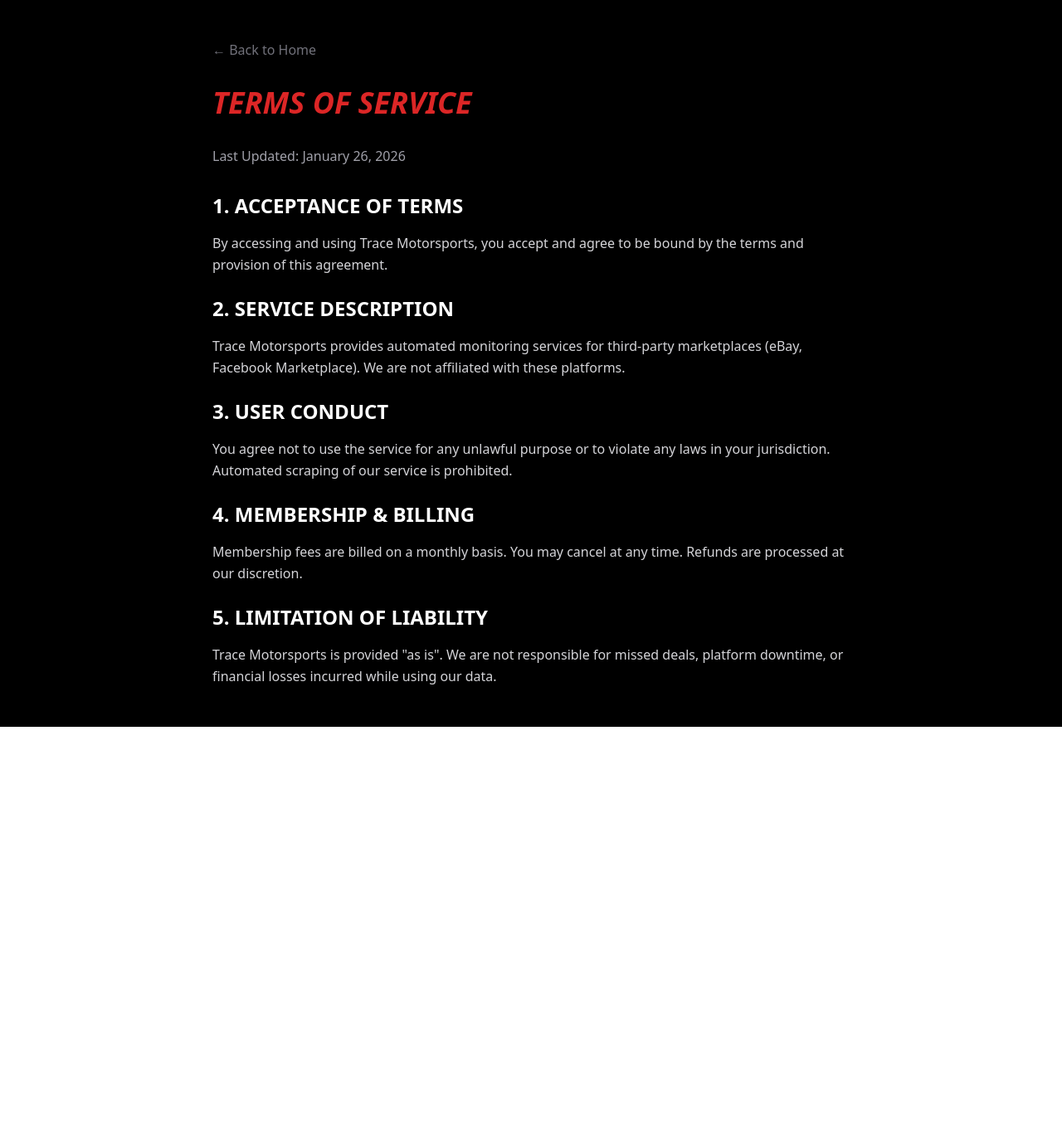
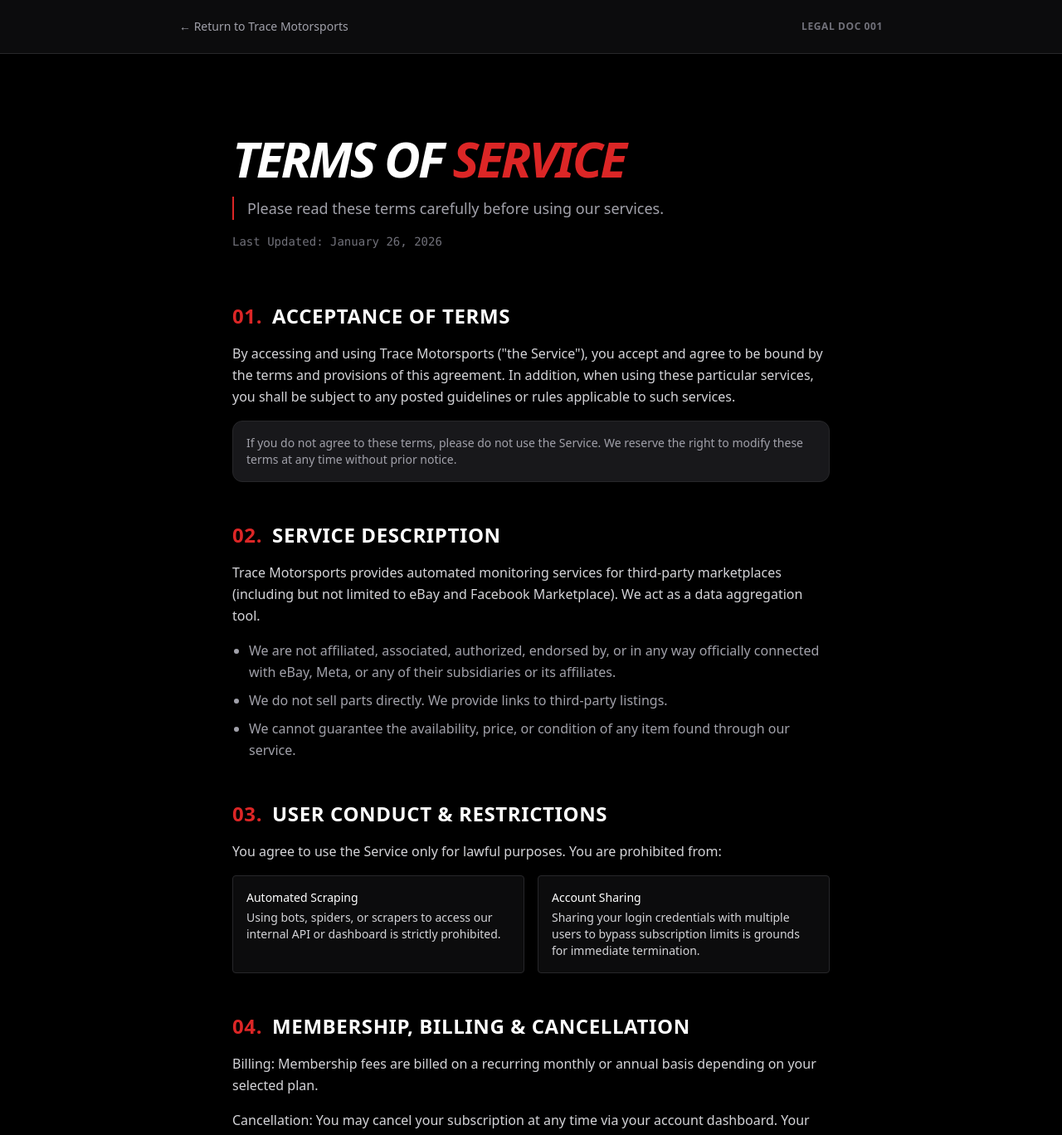
Before and after one commit to notmoathe/PartsHawk, a Next.js app: page /terms in a window 1280 px wide. Shown: the top 1368 px of the page at 83% size. Before the commit the page ends 876 px from the top, so only its background shows below. Built offline with nearby package versions, Linux system fonts and the light colour scheme.

Commit message:
Update Terms page content

```diff
--- a/app/terms/page.tsx
+++ b/app/terms/page.tsx
@@ -2,38 +2,129 @@ import Link from 'next/link'
 
 export default function TermsPage() {
     return (
-        <main className="min-h-screen bg-black text-white p-6 md:p-12">
-            <div className="max-w-3xl mx-auto space-y-8">
-                <Link href="/" className="text-zinc-500 hover:text-white transition-colors">← Back to Home</Link>
+        <main className="min-h-screen bg-black text-white selection:bg-red-600 selection:text-white">
+            {/* Header / Nav */}
+            <div className="border-b border-zinc-800 bg-zinc-900/50 backdrop-blur-sm sticky top-0 z-50">
+                <div className="max-w-4xl mx-auto px-6 h-16 flex items-center justify-between">
+                    <Link href="/" className="text-zinc-400 hover:text-white transition-colors text-sm font-medium flex items-center gap-2">
+                        ← Return to Trace Motorsports
+                    </Link>
+                    <span className="text-zinc-500 text-xs uppercase tracking-wider font-bold">Legal Doc 001</span>
+                </div>
+            </div>
 
-                <h1 className="text-4xl font-black uppercase italic text-red-600">Terms of Service</h1>
-                <p className="text-zinc-400">Last Updated: January 26, 2026</p>
+            <div className="max-w-3xl mx-auto px-6 py-16 md:py-24">
+                {/* Title Section */}
+                <div className="mb-16 space-y-4">
+                    <h1 className="text-5xl md:text-6xl font-black uppercase italic tracking-tighter text-white">
+                        Terms of <span className="text-red-600">Service</span>
+                    </h1>
+                    <p className="text-zinc-400 text-lg border-l-2 border-red-600 pl-4">
+                        Please read these terms carefully before using our services.
+                    </p>
+                    <p className="text-zinc-500 text-sm font-mono">Last Updated: January 26, 2026</p>
+                </div>
 
-                <div className="space-y-6 text-zinc-300 leading-relaxed">
-                    <section>
-                        <h2 className="text-2xl font-bold text-white mb-4 uppercase">1. Acceptance of Terms</h2>
-                        <p>By accessing and using Trace Motorsports, you accept and agree to be bound by the terms and provision of this agreement.</p>
+                {/* Content */}
+                <div className="space-y-12 text-zinc-300 leading-relaxed font-light">
+
+                    {/* Section 1 */}
+                    <section className="space-y-4">
+                        <h2 className="text-2xl font-bold text-white uppercase tracking-wide flex items-center gap-3">
+                            <span className="text-red-600">01.</span> Acceptance of Terms
+                        </h2>
+                        <p>
+                            By accessing and using Trace Motorsports ("the Service"), you accept and agree to be bound by the terms and provisions of this agreement. In addition, when using these particular services, you shall be subject to any posted guidelines or rules applicable to such services.
+                        </p>
+                        <p className="bg-zinc-900 p-4 border border-zinc-800 rounded-lg text-sm text-zinc-400">
+                            If you do not agree to these terms, please do not use the Service. We reserve the right to modify these terms at any time without prior notice.
+                        </p>
                     </section>
 
-                    <section>
-                        <h2 className="text-2xl font-bold text-white mb-4 uppercase">2. Service Description</h2>
-                        <p>Trace Motorsports provides automated monitoring services for third-party marketplaces (eBay, Facebook Marketplace). We are not affiliated with these platforms.</p>
+                    {/* Section 2 */}
+                    <section className="space-y-4">
+                        <h2 className="text-2xl font-bold text-white uppercase tracking-wide flex items-center gap-3">
+                            <span className="text-red-600">02.</span> Service Description
+                        </h2>
+                        <p>
+                            Trace Motorsports provides automated monitoring services for third-party marketplaces (including but not limited to eBay and Facebook Marketplace). We act as a data aggregation tool.
+                        </p>
+                        <ul className="list-disc pl-5 space-y-2 text-zinc-400">
+                            <li>We are <strong>not</strong> affiliated, associated, authorized, endorsed by, or in any way officially connected with eBay, Meta, or any of their subsidiaries or its affiliates.</li>
+                            <li>We do not sell parts directly. We provide links to third-party listings.</li>
+                            <li>We cannot guarantee the availability, price, or condition of any item found through our service.</li>
+                        </ul>
                     </section>
 
-                    <section>
-                        <h2 className="text-2xl font-bold text-white mb-4 uppercase">3. User Conduct</h2>
-                        <p>You agree not to use the service for any unlawful purpose or to violate any laws in your jurisdiction. Automated scraping of our service is prohibited.</p>
+                    {/* Section 3 */}
+                    <section className="space-y-4">
+                        <h2 className="text-2xl font-bold text-white uppercase tracking-wide flex items-center gap-3">
+                            <span className="text-red-600">03.</span> User Conduct & Restrictions
+                        </h2>
+                        <p>
+                            You agree to use the Service only for lawful purposes. You are prohibited from:
+                        </p>
+                        <div className="grid md:grid-cols-2 gap-4 text-sm">
+                            <div className="bg-zinc-900/50 p-4 border border-zinc-800 rounded">
+                                <strong className="text-white block mb-1">Automated Scraping</strong>
+                                Using bots, spiders, or scrapers to access our internal API or dashboard is strictly prohibited.
+                            </div>
+                            <div className="bg-zinc-900/50 p-4 border border-zinc-800 rounded">
+                                <strong className="text-white block mb-1">Account Sharing</strong>
+                                Sharing your login credentials with multiple users to bypass subscription limits is grounds for immediate termination.
+                            </div>
+                        </div>
                     </section>
 
-                    <section>
-                        <h2 className="text-2xl font-bold text-white mb-4 uppercase">4. Membership & Billing</h2>
-                        <p>Membership fees are billed on a monthly basis. You may cancel at any time. Refunds are processed at our discretion.</p>
+                    {/* Section 4 */}
+                    <section className="space-y-4">
+                        <h2 className="text-2xl font-bold text-white uppercase tracking-wide flex items-center gap-3">
+                            <span className="text-red-600">04.</span> Membership, Billing & Cancellation
+                        </h2>
+                        <p>
+                            <strong>Billing:</strong> Membership fees are billed on a recurring monthly or annual basis depending on your selected plan.
+                        </p>
+                        <p>
+                            <strong>Cancellation:</strong> You may cancel your subscription at any time via your account dashboard. Your access will continue until the end of your current billing period.
+                        </p>
+                        <p>
+                            <strong>Refunds:</strong> We offer a 3-day money-back guarantee for new users if the service does not meet expectations. After this period, refunds are processed at our sole discretion.
+                        </p>
                     </section>
 
-                    <section>
-                        <h2 className="text-2xl font-bold text-white mb-4 uppercase">5. Limitation of Liability</h2>
-                        <p>Trace Motorsports is provided "as is". We are not responsible for missed deals, platform downtime, or financial losses incurred while using our data.</p>
+                    {/* Section 5 */}
+                    <section className="space-y-4">
+                        <h2 className="text-2xl font-bold text-white uppercase tracking-wide flex items-center gap-3">
+                            <span className="text-red-600">05.</span> Limitation of Liability
+                        </h2>
+                        <p className="uppercase text-xs font-bold text-zinc-500 tracking-widest">Read this carefully</p>
+                        <p>
+                            Trace Motorsports is provided on an "AS IS" and "AS AVAILABLE" basis. We are not responsible for:
+                        </p>
+                        <ul className="list-disc pl-5 space-y-2 text-zinc-400">
+                            <li>Missed deals or delayed alerts due to third-party platform downtime.</li>
+                            <li>Financial losses incurred from purchasing items found through our links.</li>
+                            <li>Scams or fraudulent listings posted by third-party sellers. Always do your own due diligence before purchasing.</li>
+                        </ul>
                     </section>
+
+                    {/* Section 6 */}
+                    <section className="space-y-4">
+                        <h2 className="text-2xl font-bold text-white uppercase tracking-wide flex items-center gap-3">
+                            <span className="text-red-600">06.</span> Intellectual Property
+                        </h2>
+                        <p>
+                            The content, organization, graphics, design, and other matters related to the Site are protected under applicable copyrights and other proprietary laws. The copying, redistribution, use, or publication by you of any such matters or any part of the Site is strictly prohibited.
+                        </p>
+                    </section>
+
+                    {/* Footer / Contact */}
+                    <div className="mt-16 pt-8 border-t border-zinc-800">
+                        <p className="text-zinc-500 text-sm">
+                            Questions about the Terms of Service? Contact us at <a href="mailto:legal@tracemotorsports.com" className="text-white underline hover:text-red-500">legal@tracemotorsports.com</a>.
+                        </p>
+                    </div>
+
                 </div>
             </div>
         </main>
```
